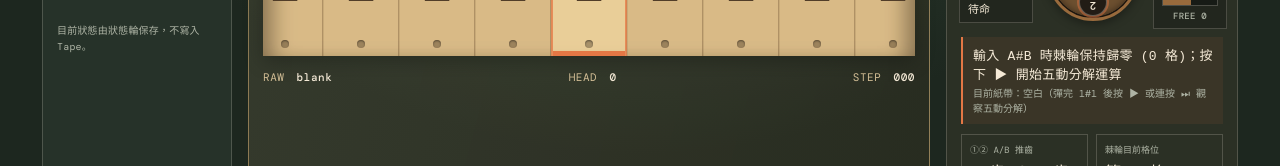
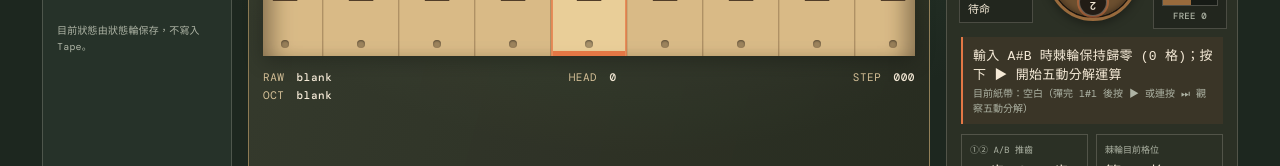
Before and after one commit to zonble/piano_turing_machine, a React (Vite) app: page / in a window 1280 px wide. Shown: the part 338-504 px from the top of the page. Built offline with nearby package versions, Linux system fonts and the light colour scheme; a web font is replaced by a local one.

Commit message:
feat: add OCT octal tape readout under RAW tape text (#2)

```diff
--- a/src/App.css
+++ b/src/App.css
@@ -15,7 +15,8 @@ button { cursor: pointer; }
 
 .tape-cell strong { font-size: clamp(38px, 3.2vw, 52px); }
 .tape-cell .position { font-size: 11px; }
-.tape-readout { font-size: 11px; }
+.tape-readout { font-size: 11px; align-items: flex-start; }
+.tape-readout-stack { display: flex; flex-direction: column; gap: 4px; }
 
 .stage-strip { display: grid; grid-template-columns: repeat(5, minmax(0, 1fr)); gap: 10px; margin-top: 16px; }
 .stage-pill { padding: 8px 10px; border: 1px solid var(--line); background: rgba(0, 0, 0, .2); color: var(--muted); transition: border-color .35s ease, background .35s ease, transform .35s ease, box-shadow .35s ease; }
--- a/src/App.tsx
+++ b/src/App.tsx
@@ -1,5 +1,5 @@
 import { useEffect, useMemo, useState } from 'react'
-import { applyPianoAction, createInitialMachine, formatTapeSymbol, pianoActions, runStep, tapeText, type MachineSnapshot, type MechanicalPhase, type PianoAction } from './core/machine'
+import { applyPianoAction, createInitialMachine, formatTapeSymbol, octalTapeText, pianoActions, runStep, tapeText, type MachineSnapshot, type MechanicalPhase, type PianoAction } from './core/machine'
 import { pianoFrequency, playBellChime, playFinalChord, playPunchStamp, playRatchetClick, playTone } from './core/audio'
 import './App.css'
 
@@ -94,6 +94,7 @@ function App() {
   })
 
   const rawTape = tapeText(machine.tape)
+  const octalTape = octalTapeText(rawTape)
   const activeGear = machine.gear
   const activePhase = activeGear?.phase
   const activePhaseIndex = activePhase ? mechanicalStages.findIndex((s) => s.id === activePhase) : -1
@@ -174,7 +175,14 @@ function App() {
             })}
           </div>
         </div>
-        <div className="tape-readout"><span>RAW <b>{rawTape || 'blank'}</b></span><span>HEAD <b>{machine.head}</b></span><span>STEP <b>{String(machine.step).padStart(3, '0')}</b></span></div>
+        <div className="tape-readout">
+          <div className="tape-readout-stack">
+            <span>RAW <b>{rawTape || 'blank'}</b></span>
+            <span>OCT <b>{octalTape || 'blank'}</b></span>
+          </div>
+          <span>HEAD <b>{machine.head}</b></span>
+          <span>STEP <b>{String(machine.step).padStart(3, '0')}</b></span>
+        </div>
       </section>
       <section className={`operation-module module ${gearWorking ? 'working' : ''}`}>
         <div className="module-heading"><span>ARITHMETIC GEAR (4-NOTCH RATCHET)</span><span>{gearPhaseLabel}</span></div>
--- a/src/core/machine.ts
+++ b/src/core/machine.ts
@@ -82,6 +82,11 @@ export function tapeText(tape: Record<number, TapeSymbol>): string {
     .sort((a, b) => a - b)
     .map((position) => formatTapeSymbol(tape[position]))
     .join('')
+}
+
+export function octalTapeText(raw: string): string {
+  if (!raw) return ''
+  return raw.replace(/[01]+/g, (bits) => BigInt(`0b${bits}`).toString(8))
 }
 
 export function createInitialMachine(): MachineSnapshot {
```
Also changed, not shown: 1 other file (tests, documents, lock files or other folders).
